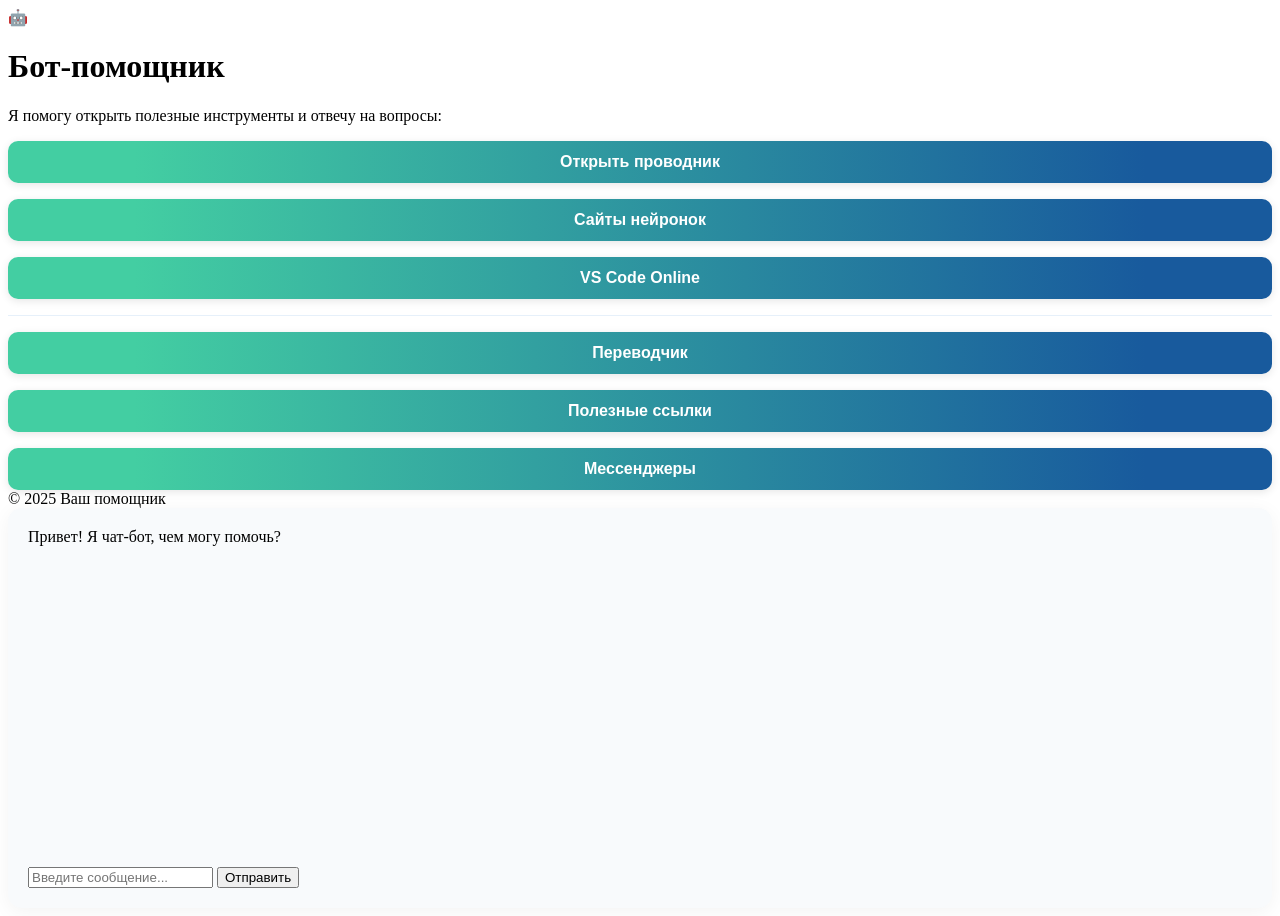
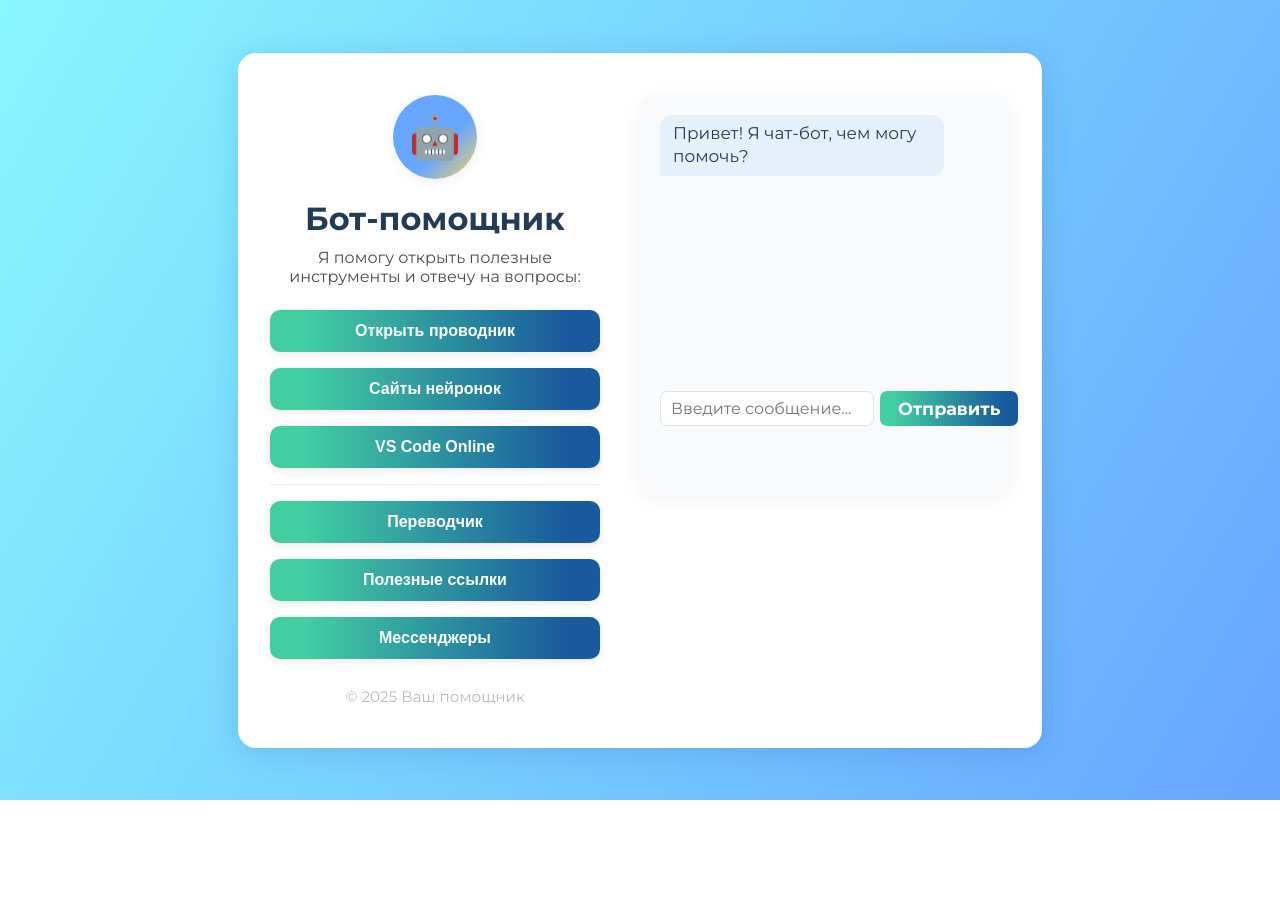
Before and after one commit to Andrey-Zobnin/BotAssistJS, a plain HTML site: page index.html in a window 1280 px wide. After the commit the page ends 800 px from the top, so only its background shows below. Drawn offline with Linux system fonts and the light colour scheme.

Commit message:
update docs

```diff
--- a/style.css
+++ b/style.css
@@ -1,4 +1,168 @@
-/* ... (остальные стили остаются без изменений) */
+body {
+  margin: 0;
+  font-family: 'Montserrat', sans-serif;
+  background: linear-gradient(120deg, #89f7fe 0%, #66a6ff 100%);
+  min-height: 100vh;
+  display: flex;
+  align-items: center;
+  justify-content: center;
+}
+.assistant-container {
+  background: #fff;
+  border-radius: 18px;
+  box-shadow: 0 4px 32px 0 rgba(0,50,150,0.15);
+  padding: 42px 32px;
+  max-width: 740px; /* Расширили контейнер */
+  width: 100%;
+  display: flex; /* Для размещения элементов рядом */
+  align-items: flex-start; /* Выравнивание по верху */
+}
+.info-column {
+  text-align: center;
+  width: 50%; /* Занимает половину ширины */
+  padding-right: 20px; /* Отступ между колонками */
+}
+.chatbot-column {
+  width: 50%; /* Занимает половину ширины */
+  padding-left: 20px; /* Отступ между колонками */
+}
+.avatar {
+  width: 84px;
+  height: 84px;
+  border-radius: 50%;
+  background: linear-gradient(135deg, #66a6ff 60%, #f6d365 100%);
+  margin: 0 auto 20px;
+  display: flex;
+  align-items: center;
+  justify-content: center;
+  font-size: 42px;
+  color: #fff;
+  box-shadow: 0 2px 12px 0 rgba(0,0,0,0.08);
+}
+h1 {
+  margin: 0 0 10px 0;
+  font-size: 2rem;
+  font-weight: 700;
+  color: #243b55;
+}
+p {
+  color: #4a4a4a;
+  margin: 0 0 24px 0;
+}
+.actions {
+  display: flex;
+  flex-direction: column;
+  gap: 18px;
+}
+.action-btn {
+  background: linear-gradient(90deg, #43cea2 10%, #185a9d 90%);
+  color: #fff;
+  border: none;
+  border-radius: 12px;
+  font-size: 1.1rem;
+  font-weight: 600;
+  padding: 14px 0;
+  cursor: pointer;
+  transition: background 0.2s, box-shadow 0.2s;
+  box-shadow: 0 2px 12px 0 rgba(67,206,162,0.08);
+  outline: none;
+}
+.action-btn:hover {
+  background: linear-gradient(90deg, #185a9d 10%, #43cea2 90%);
+  box-shadow: 0 4px 24px 0 rgba(67,206,162,0.15);
+}
+.footer {
+  margin-top: 28px;
+  color: #bbb;
+  font-size: 0.95rem;
+}
+
+/* Chat styles */
+.chatbot-box {
+  background: #f8fafc;
+  border-radius: 14px;
+  box-shadow: 0 2px 14px 0 rgba(67,206,162,0.06);
+  padding: 20px 12px 12px 12px;
+  text-align: left;
+  max-width: 100%; /* Занимает всю ширину колонки */
+}
+.chat-messages {
+  min-height: 180px; /* Увеличили высоту */
+  max-height: 260px; /* Увеличили высоту */
+  overflow-y: auto;
+  margin-bottom: 14px;
+  font-size: 1.06em;
+}
+.chat-message {
+  margin-bottom: 8px;
+  display: flex;
+  line-height: 1.4;
+}
+.chat-message.user {
+  justify-content: flex-end;
+}
+.chat-message.bot {
+  justify-content: flex-start;
+}
+.bubble {
+  display: inline-block;
+  max-width: 80%;
+  padding: 7px 13px;
+  border-radius: 12px;
+  position: relative;
+  font-size: 1em;
+}
+.chat-message.user .bubble {
+  background: linear-gradient(90deg, #43cea2 10%, #185a9d 90%);
+  color: #fff;
+  border-bottom-right-radius: 2px;
+}
+.chat-message.bot .bubble {
+  background: #e6f0fa;
+  color: #243b55;
+  border-bottom-left-radius: 2px;
+}
+.chat-input-row {
+  display: flex;
+  gap: 6px;
+}
+.chat-input {
+  flex: 1;
+  padding: 7px 10px;
+  border-radius: 7px;
+  border: 1px solid #d9e3ea;
+  font-family: 'Montserrat', sans-serif;
+  font-size: 1em;
+  outline: none;
+  background: #fff;
+  transition: border 0.2s;
+}
+.chat-input:focus {
+  border: 1.5px solid #43cea2;
+}
+.chat-send-btn {
+  background: linear-gradient(90deg, #43cea2 10%, #185a9d 90%);
+  color: #fff;
+  border: none;
+  border-radius: 7px;
+  padding: 0 18px;
+  font-size: 1.1em;
+  cursor: pointer;
+  font-family: 'Montserrat', sans-serif;
+  font-weight: 600;
+  transition: background 0.2s;
+}
+.chat-send-btn:hover {
+  background: linear-gradient(90deg, #185a9d 10%, #43cea2 90%);
+}
+
+/* Дополнительные кнопки */
+.additional-actions {
+  display: flex;
+  flex-direction: column;
+  gap: 18px;
+  margin-top: 24px;
+}
 
 /* Обновим стили кнопок для лучшего визуального разделения */
 .actions {
```
Also changed, not shown: 1 other file.
